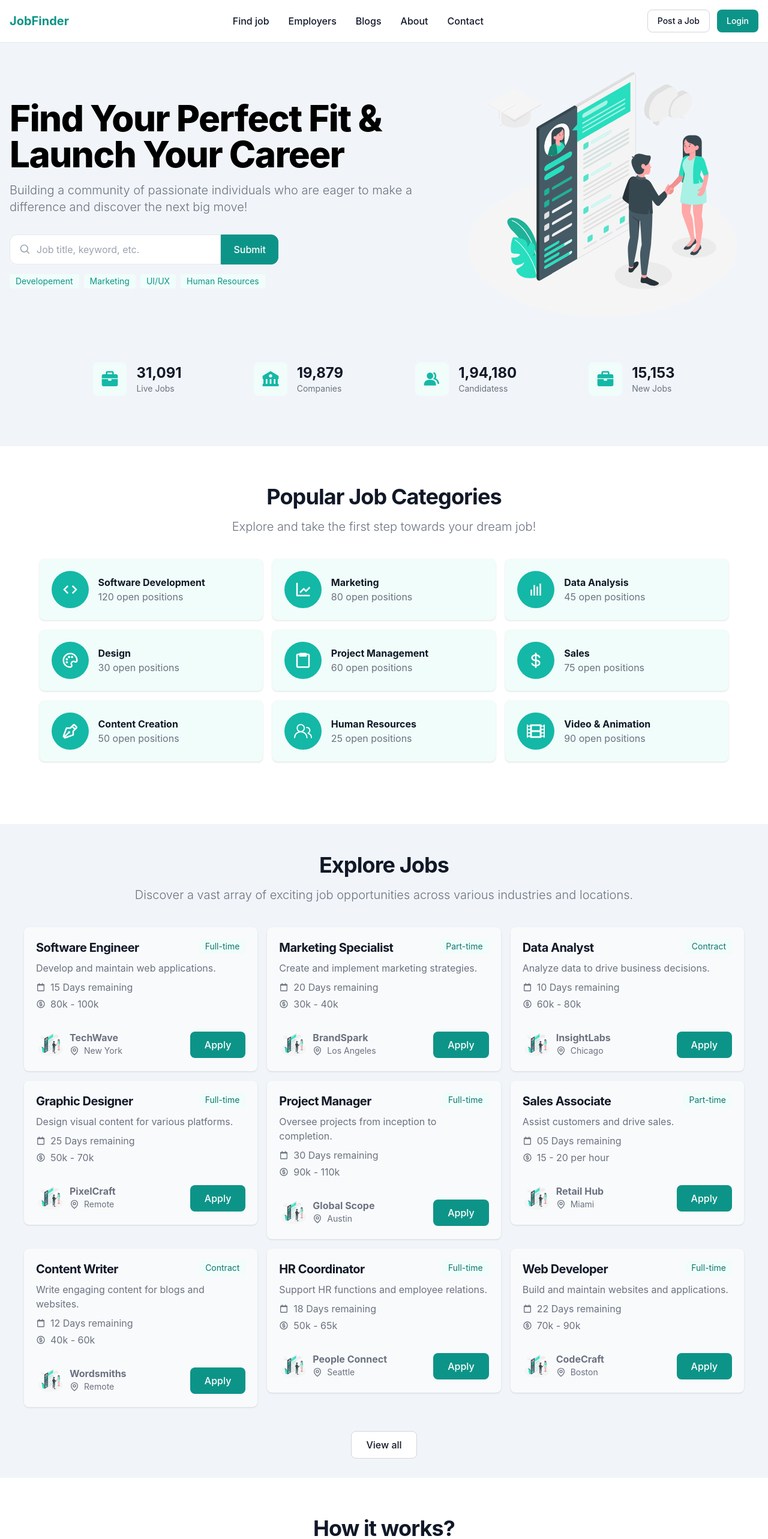
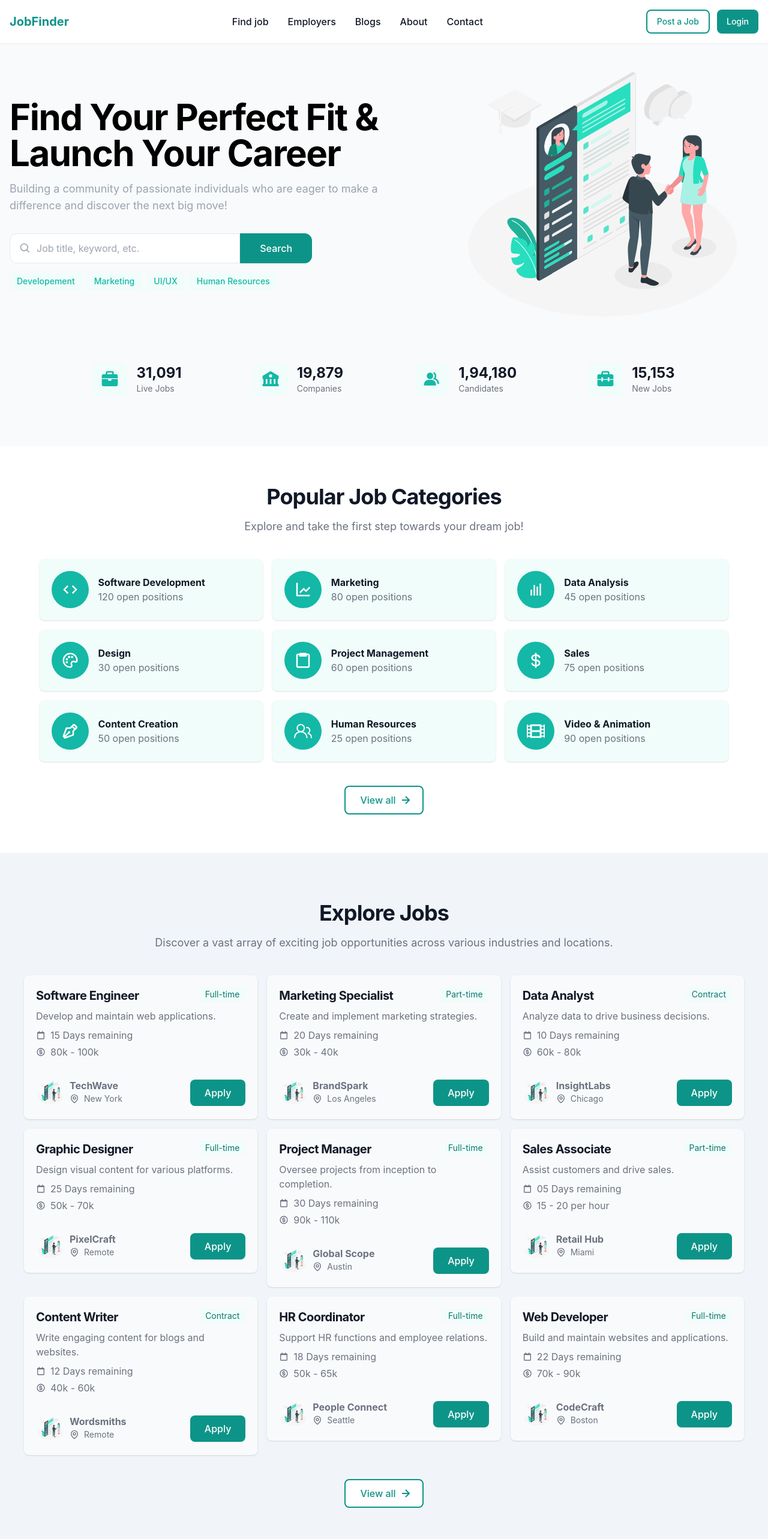
Before and after one commit to jadhavanushka/jobfinder, a React (Create React App) app: page / in a window 1280 px wide. Shown: the top 2566 px of the page at 60% size. Built offline with nearby package versions, Linux system fonts and the light colour scheme.

Commit message:
Minor changes

```diff
--- a/src/components/Blogs.js
+++ b/src/components/Blogs.js
@@ -1,5 +1,6 @@
 import React from 'react';
 import headerimg from '../images/headerimg.svg';
+import { BiRightArrowAlt } from 'react-icons/bi';
 
 const blogPosts = [
     {
@@ -26,9 +27,9 @@ const Blogs = () => {
                 {
                     blogPosts.map((item, index) =>
                     (
-                        <div key={index} className='mr-auto place-self-center md:col-span-6 lg:col-span-4 w-full h-full'>
+                        <div key={index} className='mr-auto place-self-center md:col-span-6 lg:col-span-4 w-full h-full hover:cursor-pointer'>
                             <div className='items-startrounded-lg flex flex-col md:m-2'>
-                                <img className="w-full h-40 rounded-lg object-cover " src={headerimg} alt="profile img" />
+                                <img className="w-full h-52 rounded-lg object-cover " src={headerimg} alt="profile img" />
 
                                 <div className='flex flex-col px-5 pb-6 pt-2'>
                                     <p className="text-gray-500 text-xs mb-2">
@@ -44,10 +45,11 @@ const Blogs = () => {
                 }
             </div>
 
-            <button className="font-medium rounded-lg text-base px-6 py-2.5 text-center inline-flex items-center justify-center w-fit
-                    text-gray-900 bg-white border border-gray-300 focus:outline-none hover:bg-gray-100 focus:ring-4
-                    focus:ring-gray-100">
-                View all</button>
+            <button className="font-medium rounded-lg ps-6 pe-4 py-2.5 flex items-center justify-center w-fit
+                             text-teal-600 bg-white border-2 border-teal-600 hover:text-teal-700 focus:outline-none hover:bg-teal-50 focus:ring-4 focus:ring-teal-100">
+                View all
+                <BiRightArrowAlt className='size-6 ms-1' />
+            </button>
 
         </section>
     );
--- a/src/components/Categories.js
+++ b/src/components/Categories.js
@@ -1,5 +1,5 @@
 import React from 'react';
-import { BiCode, BiBarChart, BiLineChart, BiPalette, BiClipboard, BiDollar, BiPen } from 'react-icons/bi';
+import { BiCode, BiBarChart, BiLineChart, BiPalette, BiClipboard, BiDollar, BiPen, BiRightArrowAlt } from 'react-icons/bi';
 import { GoPeople } from 'react-icons/go';
 import { FaFilm } from 'react-icons/fa';
 
@@ -55,11 +55,11 @@ const jobCategories = [
 
 const Categories = () => {
     return (
-        <section className='max-w-screen-xxl px-4 py-16 mx-auto lg:mt-16 flex flex-col items-center bg-white'>
+        <section className='max-w-screen-xxl px-4 py-16 mx-auto flex flex-col items-center bg-white'>
             <h2 className="mb-4 text-3xl font-bold leading-tight tracking-tight text-gray-900  md:text-4xl">
                 Popular Job Categories
             </h2>
-            <p className="px-4 mb-6 font-light text-gray-500 lg:mb-8 md:text-lg lg:text-xl text-center">
+            <p className="px-4 mb-6 text-gray-500 lg:mb-8 md:text-lg text-center">
                 Explore and take the first step towards your dream job!
             </p>
             <div className='grid max-w-screen-xl md:px-4 mx-auto md:grid-cols-12 mb-8'>
@@ -68,7 +68,7 @@ const Categories = () => {
                     (
                         <div key={index} className='mr-auto place-self-center md:col-span-6 lg:col-span-4 w-full h-full'>
                             <div className='p-5 items-center bg-teal-50 rounded-lg shadow hover:ring-1 hover:ring-teal-500
-                            flex mb-2 md:m-2 gap-4 pr-24'>
+                            flex mb-2 md:m-2 gap-4 pr-24 hover:cursor-pointer'>
                                 <span className="text-white bg-teal-500 p-4 rounded-full text-3xl">
                                     <item.icon />
                                 </span>
@@ -86,6 +86,12 @@ const Categories = () => {
                 }
             </div>
 
+ <button className="font-medium rounded-lg ps-6 pe-4 py-2.5 flex items-center justify-center w-fit
+                             text-teal-600 bg-white border-2 border-teal-600 hover:text-teal-700 focus:outline-none hover:bg-teal-50 focus:ring-4 focus:ring-teal-100">
+                View all
+                <BiRightArrowAlt className='size-6 ms-1' />
+            </button>
+
         </section>
     );
 };
--- a/src/components/Feedbacks.js
+++ b/src/components/Feedbacks.js
@@ -45,7 +45,7 @@ const Feedbacks = () => {
             <h2 className="mb-12 text-3xl font-bold leading-tight tracking-tight text-gray-900 md:text-4xl">
                 What do they say about us?
             </h2>
-            <div className='grid max-w-screen-xl md:px-4 mx-auto md:grid-cols-12 mb-8'>
+            <div className='grid max-w-screen-xl md:px-4 mx-auto md:grid-cols-12 mb-4'>
                 {
                     reviews.map((item, index) =>
                     (
--- a/src/components/Header.js
+++ b/src/components/Header.js
@@ -5,17 +5,17 @@ import headerimg from '../images/headerimg.svg';
 
 const Header = () => {
     return (
-        <section className="mt-24 lg:mt-16">
+        <section className="mt-24 lg:mt-16 bg-slate-50">
             <div className="grid max-w-screen-xl px-4 mx-auto md:gap-8 xl:gap-0 md:grid-cols-12">
                 <div className="mr-auto place-self-center md:col-span-7">
-                    <h1 className="max-w-2xl mb-4 text-4xl font-extrabold tracking-tight leading-none md:text-5xl xl:text-6xl
+                    <h1 className="max-w-2xl mb-4 text-4xl font-bold tracking-tight leading-none md:text-5xl xl:text-6xl
                     text-center md:text-start px-12 md:px-0">
                         Find Your Perfect Fit & Launch Your Career</h1>
-                    <p className="max-w-2xl mb-6 font-light text-gray-500 lg:mb-8 md:text-lg lg:text-xl text-center md:text-start">
+                    <p className="max-w-2xl mb-6 text-gray-400 lg:mb-8 md:text-lg text-center md:text-start">
                         Building a community of passionate individuals who are eager to make a difference and
                         discover the next big move!</p>
 
-                    <div className="inline-flex items-center justify-center mb-4 w-full lg:w-2/3 px-4 md:px-0">
+                    <div className="inline-flex items-center justify-center mb-4 w-full lg:w-3/4 px-4 md:px-0">
                         <form className="flex w-full">
                             <div className="w-full">
                                 <div className="relative h-full">
@@ -30,10 +30,10 @@ const Header = () => {
                                 </div>
                             </div>
                             <button type="submit"
-                                className="px-5 py-3 text-base font-medium text-center text-white bg-teal-600 border-teal-600 border
+                                className="px-8 py-3 text-base font-medium text-center text-white bg-teal-600 border-teal-600 border
                                 cursor-pointer rounded-r-xl  hover:border-teal-700 hover:bg-teal-700
                                 focus:outline-none focus:ring-2  focus:border-teal-500 focus:ring-teal-700">
-                                Submit
+                                Search
                             </button>
                         </form>
                     </div>
@@ -44,7 +44,7 @@ const Header = () => {
                             'UI/UX',
                             'Human Resources',
                         ].map((tag, index) => (
-                            <p className="bg-teal-50 text-teal-600 text-sm px-2.5 py-0.5 rounded hover:bg-teal-100"
+                            <p className="bg-teal-50 text-teal-500 text-sm font-medium px-3 py-1 rounded hover:cursor-pointer hover:bg-teal-100 hover:text-teal-600"
                                 key={index}>
                                 {tag}
                             </p>
--- a/src/components/JobsSection.js
+++ b/src/components/JobsSection.js
@@ -1,5 +1,6 @@
 import React from 'react';
 import JobCard from './JobCard';
+import { BiRightArrowAlt } from 'react-icons/bi';
 
 const jobsData = [
     {
@@ -87,11 +88,11 @@ const jobsData = [
 
 const JobSection = () => {
     return (
-        <section className='max-w-screen-xl px-4 py-8 mx-auto lg:mt-4 flex flex-col items-center'>
+        <section className='max-w-screen-xl px-4 py-16 mx-auto lg:mt-4 flex flex-col items-center'>
             <h2 className="mb-4 text-3xl font-bold leading-tight tracking-tight text-gray-900  md:text-4xl">
                 Explore Jobs
             </h2>
-            <p className="px-4 mb-6 font-light text-gray-500 lg:mb-8 md:text-lg lg:text-xl text-center">
+            <p className="px-4 mb-6 text-gray-500 lg:mb-8 md:text-lg text-center">
                 Discover a vast array of exciting job opportunities across various industries and locations.</p>
 
             <div className='grid max-w-screen-xl md:px-4 mx-auto md:grid-cols-12 mb-8'>
@@ -103,10 +104,11 @@ const JobSection = () => {
                 }
             </div>
 
-            <button className="font-medium rounded-lg text-base px-6 py-2.5 text-center inline-flex items-center justify-center w-fit
-                    text-gray-900 bg-white border border-gray-300 focus:outline-none hover:bg-gray-100 focus:ring-4
-                    focus:ring-gray-100">
-                View all</button>
+            <button className="font-medium rounded-lg ps-6 pe-4 py-2.5 flex items-center justify-center w-fit
+                  text-teal-600 bg-white border-2 border-teal-600 hover:text-teal-700 focus:outline-none hover:bg-teal-50 focus:ring-4 focus:ring-teal-100">
+                View all
+                <BiRightArrowAlt className='size-6 ms-1' />
+            </button>
 
         </section>
 
--- a/src/components/Navbar.js
+++ b/src/components/Navbar.js
@@ -17,13 +17,15 @@ const Navbar = () => {
                 <div className="flex md:order-2 space-x-3 rtl:space-x-reverse">
                     <button
                         type="button"
-                        className="text-gray-900 bg-white border border-gray-300 focus:outline-none hover:bg-gray-100 focus:ring-4 focus:ring-gray-100 font-medium rounded-lg text-sm px-4 py-2 text-center"
+                        className="text-teal-600 bg-white border-2 border-teal-600 focus:outline-none hover:bg-teal-50 hover:text-teal-700 focus:ring-4 focus:ring-teal-100
+                        font-medium rounded-lg text-sm px-4 py-2 text-center"
                     >
                         Post a Job
                     </button>
                     <button
                         type="button"
-                        className="text-white bg-teal-600 hover:bg-teal-700 focus:ring-4 focus:outline-none focus:ring-teal-300 font-medium rounded-lg text-sm px-4 py-2 text-center"
+                        className="text-white bg-teal-600 hover:bg-teal-700 focus:ring-4 focus:outline-none focus:ring-teal-300
+                        font-medium rounded-lg text-sm px-4 py-2 text-center"
                     >
                         Login
                     </button>
@@ -45,7 +47,7 @@ const Navbar = () => {
                 >
                     <ul className="flex flex-col p-4 md:p-0 mt-4 font-medium border border-gray-100 rounded-lg md:space-x-8 rtl:space-x-reverse md:flex-row md:mt-0 md:border-0 md:bg-white">
                         {["Find job", "Employers", "Blogs", "About", "Contact"].map((item, index) => (
-                            <li className="block py-2 px-3 text-gray-900 rounded hover:text-teal-600 md:p-0"
+                            <li className="block py-2 px-3 text-gray-900 rounded hover:text-teal-600 md:p-0 hover:cursor-pointer"
                                 key={index}>
                                 {item}
                             </li>
--- a/src/components/Stats.js
+++ b/src/components/Stats.js
@@ -1,5 +1,5 @@
 import React from 'react';
-import { BiSolidBriefcase, BiSolidGroup, BiSolidBank } from 'react-icons/bi';
+import { BiSolidBriefcase, BiSolidBriefcaseAlt2, BiSolidGroup, BiSolidBank } from 'react-icons/bi';
 
 const data = [
     {
@@ -13,13 +13,13 @@ const data = [
         value: "19,879"
     },
     {
-        title: "Candidatess",
+        title: "Candidates",
         icon: <BiSolidGroup className='size-8' />,
         value: "1,94,180"
     },
     {
         title: "New Jobs",
-        icon: <BiSolidBriefcase className='size-8' />,
+        icon: <BiSolidBriefcaseAlt2 className='size-8' />,
         value: "15,153"
     },
 
@@ -28,7 +28,7 @@ const data = [
 
 const Stats = () =>
 (
-    <section className="flex items-center justify-center flex-wrap gap-x-4 lg:gap-20 my-8 lg:my-0">
+    <section className="flex items-center justify-center flex-wrap gap-x-4 lg:gap-20 lg:pb-16 my-8 lg:my-0 bg-gray-50">
         {data.map((item, index) => (
             <div className="flex items-center p-2 lg:p-5 rounded-lg gap-2">
                 <span className="hidden mr-2 text-teal-500 bg-teal-50 sm:inline p-3 rounded-lg">
```
Also changed, not shown: src/components/JobCard.js (+4 -3 lines), src/components/Steps.js (+5 -4 lines).
